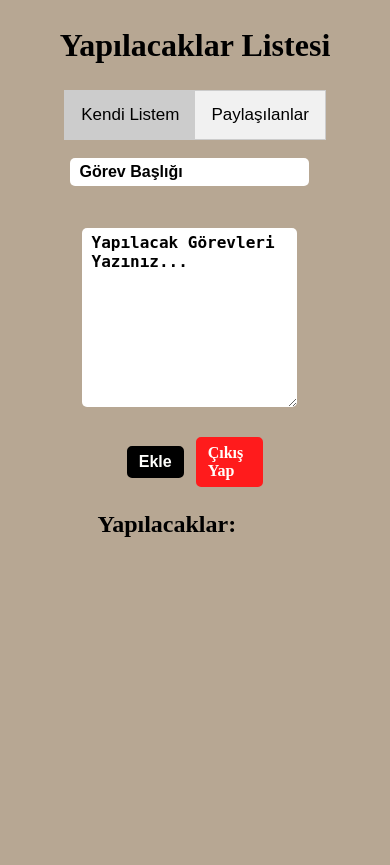
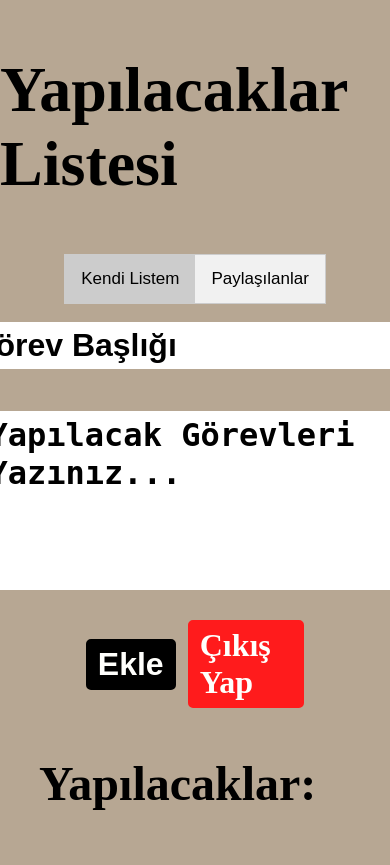
Before and after one commit to adraarda23/btu-php-todo, a PHP site: page /todo_list.php in a window 390 px wide; the page is wider, and only the part inside the window is pictured. Before the commit the page ends 537 px from the top of that part, so only its background shows below. Run offline with PHP 8.4, Linux system fonts and the light colour scheme; the visitor is signed in with stand-in values (Sample User, id 1); data that the repository does not hold is empty.

Commit message:
responsive design added

```diff
--- a/login.php
+++ b/login.php
@@ -30,6 +30,7 @@ $conn->close();
 <head>
     <title>Giriş Yap</title>
     <link rel="stylesheet" href="styles/style.css">
+    <meta name="viewport" content="width=device-width, initial-scale=1">
 </head>
 <body class="bg d-flex d-f-center d-f-col">
         <h2 class="d-font-big">Hesap Bilgilerinizi Girin</h2>
--- a/register.php
+++ b/register.php
@@ -33,6 +33,7 @@ $conn->close();
 <head>
     <title>Kayıt Ol</title>
     <link rel="stylesheet" href="styles/style.css">
+    <meta name="viewport" content="width=device-width, initial-scale=1">
 </head>
 <body class="bg">
     <div class="d-flex d-f-col d-f-center">
--- a/styles/style.css
+++ b/styles/style.css
@@ -214,6 +214,7 @@
     word-break: break-word;
 }
 
+
 .tab {
     overflow: hidden;
     border: 1px solid #ccc;
@@ -244,3 +245,136 @@
     padding: 6px 12px;
     border-top: none;
 }
+
+/* responsive code */
+@media screen and (max-width: 768px) {
+    .d-font{
+        color:#000000;
+        font-size: 2rem;
+    }
+
+    .d-font-big{
+        color:#000000;
+        font-size: 4rem;
+    }
+    .d-font-medium{
+        color:#000000;
+        font-size: 3rem;
+        font-weight: bold;
+    }
+
+    .d-font-warning{
+        color: #FF1B1C;
+        font-size: 2rem;
+        font-weight: bold;
+    }
+
+    .d-btn-delete{
+        background-color: #FF1B1C;
+        color: #FFFFFC;
+        border: 2px solid #FF1B1C;
+        border-radius: 5px;
+        padding: 5px 10px;
+        cursor: pointer;
+        font-size: 2rem;
+        font-weight: bold;
+    }
+
+
+    .d-btn-delete:hover{
+        background-color: #FFFFFC;
+        color: #FF1B1C;
+        font-weight: bold;
+        border: 2px solid #FF1B1C;
+        border-radius: 5px;
+    }
+
+    .d-btn-add{
+        background-color: #186a02;
+        color: #FFFFFC;
+        border: 2px solid #186a02;
+        border-radius: 5px;
+        padding: 5px 10px;
+        cursor: pointer;
+        font-size: 2rem;
+        font-weight: bold;
+    }
+
+
+    .d-btn-add:hover{
+        background-color: #FFFFFC;
+        color: #186a02;
+        font-weight: bold;
+        border: 2px solid #186a02;
+        border-radius: 5px;
+    }
+
+    .d-btn-edit{
+        background-color: #000080;
+        color: #FFFFFC;
+        border: 2px solid #000080;
+        border-radius: 5px;
+        padding: 5px 10px;
+        cursor: pointer;
+        font-size: 2rem;
+        font-weight: bold;
+    }
+    .d-btn-edit:hover{
+        background-color: #FFFFFC;
+        color: #000080;
+        font-weight: bold;
+        border: 2px solid #000080;
+        border-radius: 5px;
+    }
+
+    .d-btn{
+        background-color: #000000;
+        color: #FFFFFC;
+        border: 2px solid #000000;
+        border-radius: 5px;
+        padding: 5px 10px;
+        cursor: pointer;
+        font-size: 2rem;
+        font-weight: bold;
+    }
+
+    .d-btn:hover{
+        background-color: #FFFFFC;
+        color: #000;
+        font-weight: bold;
+        border: 2px solid black;
+        border-radius: 5px;
+    }
+    .d-input{
+        border: none;
+        border-radius: 5px;
+        padding: 5px 10px;
+        font-size: 2rem;
+        font-weight: bold;
+    }
+
+    .d-input::placeholder{
+        color:#000000;
+        font-size: 2rem;
+        font-weight: bold;
+    }
+    .d-textarea{
+        border: none;
+        color: #000000;
+        border-radius: 5px;
+        padding: 5px 10px;
+        font-size: 2rem;
+        font-weight: bold;
+        width: fit-content;
+    }
+    .d-textarea::placeholder{
+        color:#000000;
+        font-size: 2rem;
+        font-weight: bold;
+    }
+    .r-d-w-80{
+        width: 80% !important;
+    }
+
+
+}
--- a/todo_list.php
+++ b/todo_list.php
@@ -75,7 +75,7 @@ $conn->close();
             <button class="tablinks" onclick="openTab(event, 'kendiListem')">Kendi Listem</button>
             <button class="tablinks" onclick="openTab(event, 'paylasilanlar')">Paylaşılanlar</button>
         </div>
-        <div id="kendiListem" class="tabcontent d-w-50 ">
+        <div id="kendiListem" class="tabcontent d-w-50 r-d-w-80">
             <form method="post" class="d-flex d-f-col d-f-center " action="<?php echo htmlspecialchars($_SERVER["PHP_SELF"]); ?>">
                 <input class="d-input m-1 rm-m-l" type="text" name="baslik" placeholder="Görev Başlığı" required><br>
                 <textarea class="d-textarea m-1 rm-m-l d-h-20 d-w-100" name="paragraf" placeholder="Yapılacak Görevleri Yazınız..." required></textarea><br>
@@ -87,8 +87,8 @@ $conn->close();
             <h3 class="d-font-medium">Yapılacaklar:</h3>
             <ul class="d-w-100">
                 <?php while ($row = $result->fetch_assoc()) { ?>
-                    <li class="rm-ls d-border m-b-1">
-                        <div class="d-flex d-f-space m-1">
+                    <li class="rm-ls d-border m-b-1 r-f-col">
+                        <div class="d-flex d-f-space m-1 ">
                             <h3 class="d-font-medium d-wrap"><?php echo $row['baslik']; ?></h3>
                             <div class="d-flex d-f-col d-f-center">
                                 <div class="d-flex">
@@ -113,7 +113,7 @@ $conn->close();
             </ul>
         </div>
 
-        <div id="paylasilanlar" class="tabcontent d-w-50">
+        <div id="paylasilanlar" class="tabcontent d-w-50 r-d-w-80">
             <h3 class="d-font-medium">Paylaşılanlar:</h3>
             <ul class="d-w-100">
                 <?php while ($shared_row = $shared_result->fetch_assoc()) { ?>
--- a/update_todo.php
+++ b/update_todo.php
@@ -34,6 +34,7 @@ $conn->close();
 <head>
     <title>Yapılacakları Düzenle</title>
     <link rel="stylesheet" href="styles/style.css">
+    <meta name="viewport" content="width=device-width, initial-scale=1">
 </head>
 <body class="bg">
     <div class="d-flex d-f-col d-f-center">
```
Also changed, not shown: add_partner.php (+4 -6 lines).
